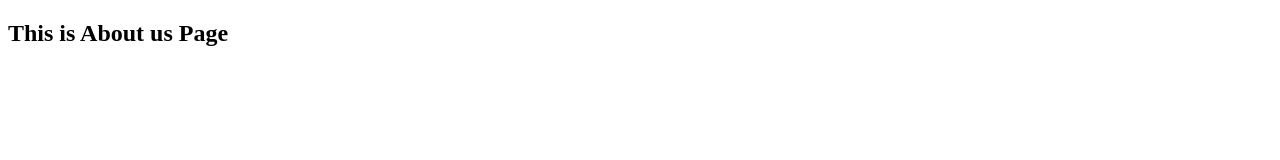
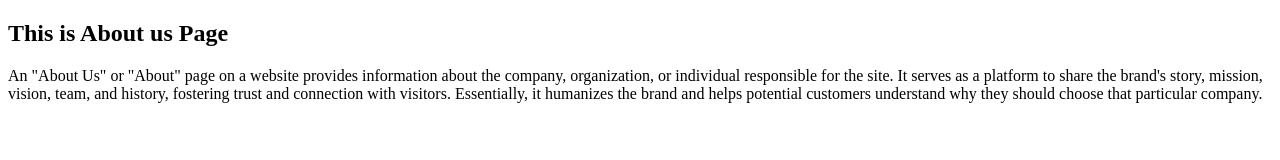
Before and after one commit to Shrejaltambe18/my-new-repo, a plain HTML site: page about.html in a window 1280 px wide. Drawn offline with Linux system fonts and the light colour scheme.

Commit message:
about description added

```diff
--- a/about.html
+++ b/about.html
@@ -5,5 +5,7 @@
 </head>
 <body>
     <h2>This is About us Page</h2>
+
+    <p>An "About Us" or "About" page on a website provides information about the company, organization, or individual responsible for the site. It serves as a platform to share the brand's story, mission, vision, team, and history, fostering trust and connection with visitors. Essentially, it humanizes the brand and helps potential customers understand why they should choose that particular company. </p>
 </body>
 </html>
```
